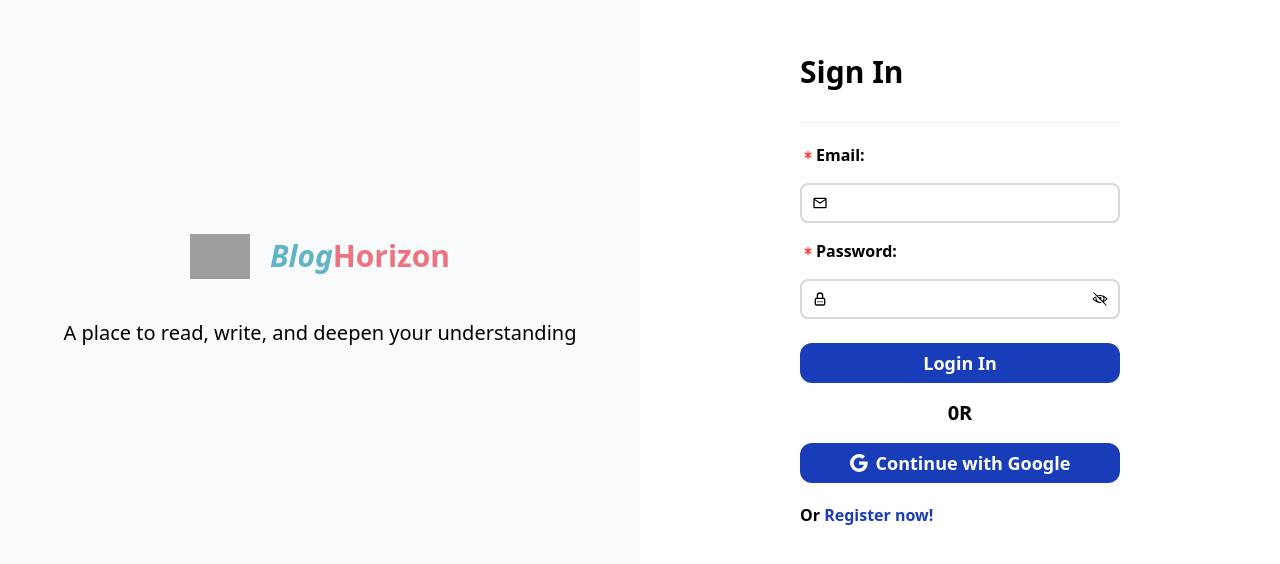
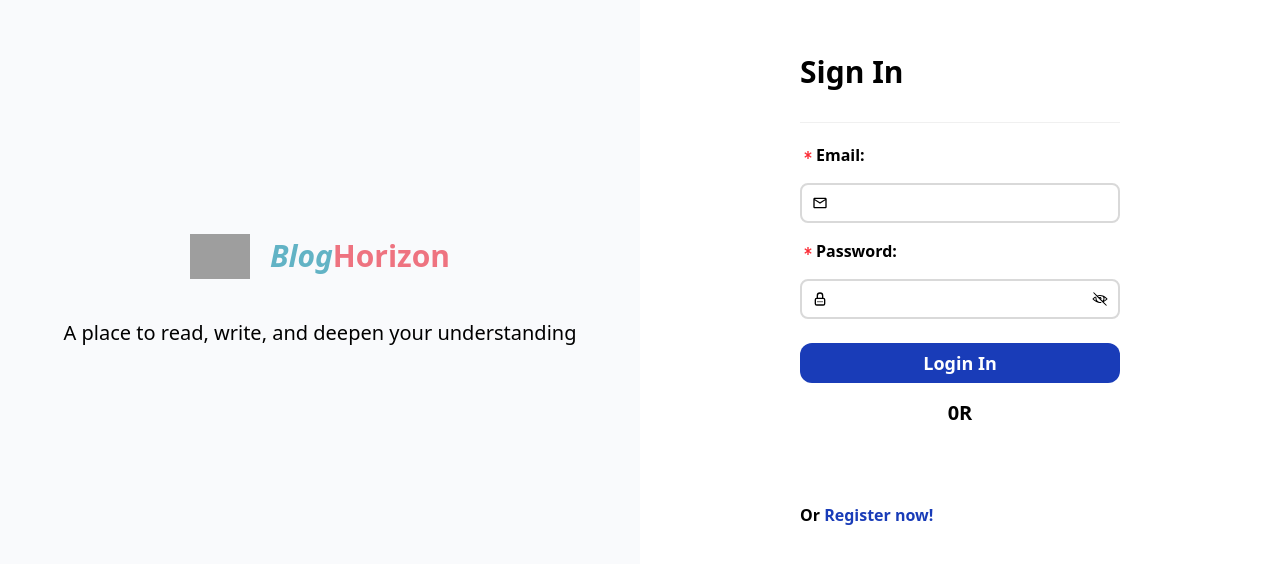
Before and after one commit to DesaiVishal-16/BlogHorizon, a React (Vite) app in the folder frontend/: page /auth/login in a window 1280 px wide. Shown: the part 110-674 px from the top of the page. Built offline with nearby package versions, Linux system fonts and the light colour scheme; no server answers; grey boxes are pictures that could not be loaded.

Commit message:
fix ui bug

```diff
--- a/frontend/src/components/auth/GoogleAuthButton.tsx
+++ b/frontend/src/components/auth/GoogleAuthButton.tsx
@@ -1,29 +1,33 @@
-import { useGoogleLogin } from "@react-oauth/google";
+import { CredentialResponse, GoogleLogin } from "@react-oauth/google";
 import { useAppDispatch } from "../../store/hooks";
 import { googleLogin } from "../../store/slices/authSlice";
 import { useNavigate } from "react-router-dom";
-import { PrimaryButton } from "../Buttons";
-import { Icons } from "../icons";
 
 const GoogleAuthButton = () => {
   const dispatch = useAppDispatch();
   const navigate = useNavigate();
 
-  const login = useGoogleLogin({
-    onSuccess: (tokenResponse) => {
-      dispatch(googleLogin(tokenResponse.access_token));
-      navigate("/posts");
-    },
-    onError: () => console.error("Google login failed"),
-  });
+  const handleSuccess = async (response: CredentialResponse) => {
+    try {
+      const credential = response?.credential;
+      if (credential) {
+        dispatch(googleLogin(credential));
+        navigate("/posts");
+      } else {
+        console.error("Google login response missing credential");
+      }
+    } catch (err) {
+      console.error("Google login error: ", err);
+    }
+  };
 
   return (
-    <PrimaryButton
-      name="Continue with Google"
-      onClick={() => login()}
-      icon={<Icons.Google />}
-      className="!rounded-xl !bg-blue-800 !text-white hover:!bg-blue-700 w-full"
-    />
+    <div className="w-full flex justify-center">
+      <GoogleLogin
+        onSuccess={handleSuccess}
+        onError={() => console.error("Google login failed")}
+      />
+    </div>
   );
 };
 
```
